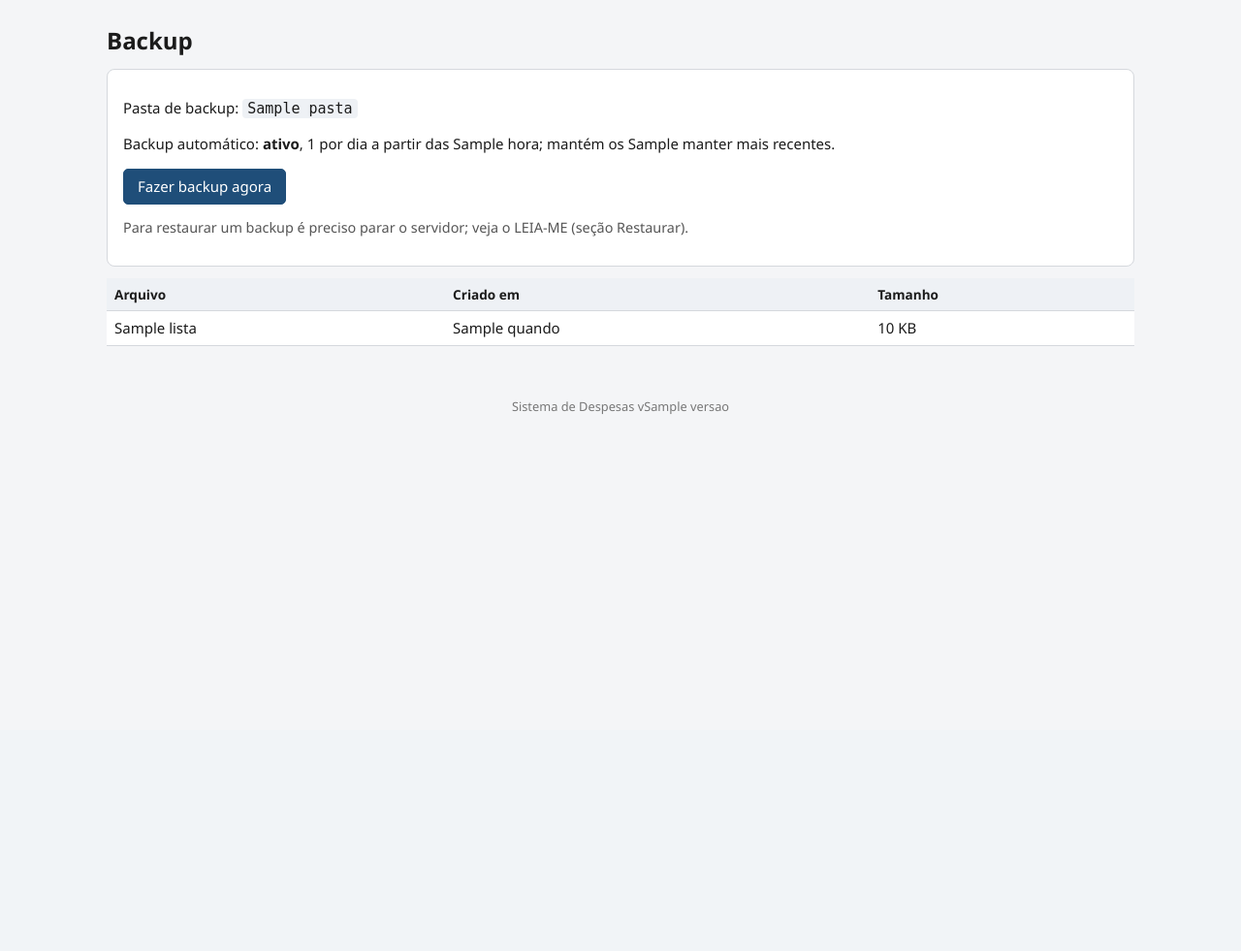
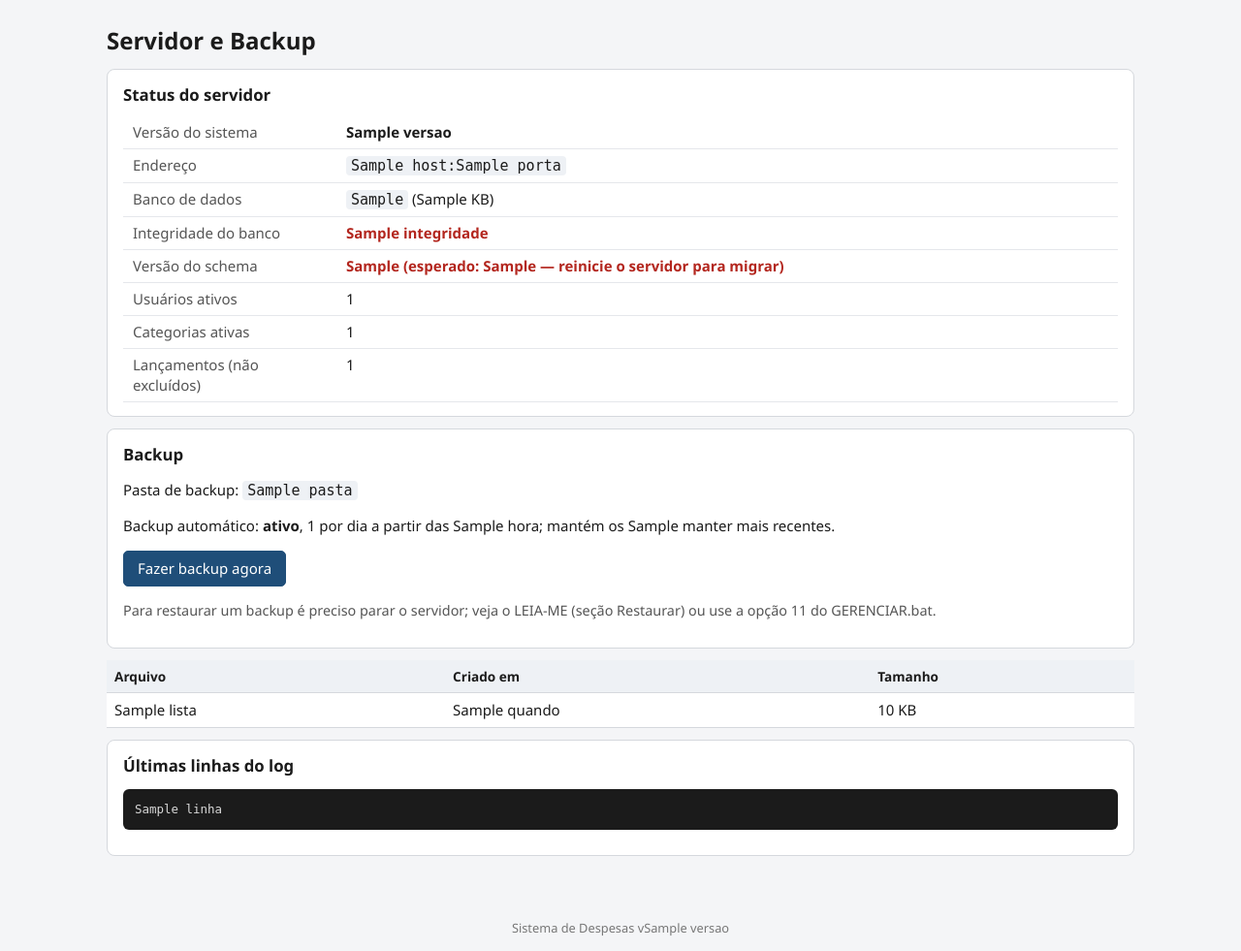
Before and after one commit to gustavosr-soft/despesas_sn, a Python web app: template despesas/templates/backup.html in a window 1280 px wide. Shown: the part 47-1028 px from the top of the page at 97% size. Before the commit the page ends 474 px from the top, so only its background shows below. Run offline with Jinja, Linux system fonts and the light colour scheme; the template is opened without the code that fills it: most values are stand-ins (such as "Sample title", 1, 10 or a date in 2020).

Commit message:
Painel Servidor (status do banco, log) e GERENCIAR.bat mais seguro
- /admin/backup vira "Servidor e Backup": caminho do banco, integridade,
  versão do schema, contagens, últimas linhas do log e botão de backup.
- GERENCIAR.bat: opção 14 avisa e exige SIM se já existe banco.

Co-Authored-By: Claude Sonnet 5.5 <noreply@anthropic.com>
Claude-Session: https://claude.ai/code/session_01MmZByyhjXaBsP9doBP8Aqz

```diff
--- a/despesas/static/estilo.css
+++ b/despesas/static/estilo.css
@@ -33,6 +33,13 @@ h2 { font-size: 1.05rem; margin: 0 0 .6em; }
 .aviso { padding: 10px 14px; border-radius: 6px; margin: 10px 0; border: 1px solid; }
 .aviso.erro { background: #fdecea; border-color: var(--erro); color: var(--erro); }
 .aviso.ok { background: #e8f5ec; border-color: var(--ok); color: var(--ok); }
+.status-servidor { width: 100%; border-collapse: collapse; }
+.status-servidor td { padding: 6px 10px; border-bottom: 1px solid var(--borda); vertical-align: top; }
+.status-servidor td:first-child { color: #555; width: 220px; }
+.ok-texto { color: var(--ok); font-weight: 600; }
+.erro-texto { color: var(--erro); font-weight: 600; }
+.log-recente { background: #1b1b1b; color: #d8d8d8; padding: 12px; border-radius: 6px; overflow-x: auto;
+  font-size: .78rem; line-height: 1.4; max-height: 320px; overflow-y: auto; white-space: pre-wrap; }
 label { display: block; font-size: .85rem; color: #333; margin-bottom: 10px; }
 input, select, button { font: inherit; }
 input, select { display: block; width: 100%; margin-top: 3px; padding: 7px 8px; border: 1px solid #9aa0a8; border-radius: 5px; background: #fff; }
--- a/despesas/templates/backup.html
+++ b/despesas/templates/backup.html
@@ -1,16 +1,41 @@
 {% extends "base.html" %}
-{% block titulo %}Backup · Despesas{% endblock %}
+{% block titulo %}Servidor e Backup · Despesas{% endblock %}
 {% block conteudo %}
-<h1>Backup</h1>
+<h1>Servidor e Backup</h1>
+
 <section class="cartao">
+  <h2>Status do servidor</h2>
+  <table class="status-servidor">
+    <tr><td>Versão do sistema</td><td><b>{{ versao }}</b></td></tr>
+    <tr><td>Endereço</td><td><code>{{ host }}:{{ porta }}</code></td></tr>
+    <tr><td>Banco de dados</td><td><code>{{ caminho_banco }}</code> ({{ tamanho_kb }} KB)</td></tr>
+    <tr>
+      <td>Integridade do banco</td>
+      <td class="{{ 'ok-texto' if integridade == 'ok' else 'erro-texto' }}">{{ integridade }}</td>
+    </tr>
+    <tr>
+      <td>Versão do schema</td>
+      <td class="{{ '' if versao_schema == schema_atual else 'erro-texto' }}">
+        {{ versao_schema }}{% if versao_schema != schema_atual %} <b>(esperado: {{ schema_atual }} — reinicie o servidor para migrar)</b>{% endif %}
+      </td>
+    </tr>
+    <tr><td>Usuários ativos</td><td>{{ n_usuarios }}</td></tr>
+    <tr><td>Categorias ativas</td><td>{{ n_categorias }}</td></tr>
+    <tr><td>Lançamentos (não excluídos)</td><td>{{ n_lancamentos }}</td></tr>
+  </table>
+</section>
+
+<section class="cartao">
+  <h2>Backup</h2>
   <p>Pasta de backup: <code>{{ pasta }}</code></p>
   <p>Backup automático: <b>{{ 'ativo' if ativo else 'desativado' }}</b>{% if ativo %}, 1 por dia a partir das {{ hora }}; mantém os {{ manter }} mais recentes{% endif %}.</p>
   <form method="post">
     <input type="hidden" name="csrf" value="{{ csrf_token() }}">
     <button type="submit" class="primario">Fazer backup agora</button>
   </form>
-  <p class="nota">Para restaurar um backup é preciso parar o servidor; veja o LEIA-ME (seção Restaurar).</p>
+  <p class="nota">Para restaurar um backup é preciso parar o servidor; veja o LEIA-ME (seção Restaurar) ou use a opção 11 do GERENCIAR.bat.</p>
 </section>
+
 <table class="simples">
   <thead><tr><th>Arquivo</th><th>Criado em</th><th>Tamanho</th></tr></thead>
   <tbody>
@@ -18,4 +43,11 @@
   {% else %}<tr><td colspan="3" class="vazio">Nenhum backup ainda.</td></tr>{% endfor %}
   </tbody>
 </table>
+
+{% if log_linhas %}
+<section class="cartao">
+  <h2>Últimas linhas do log</h2>
+  <pre class="log-recente">{% for linha in log_linhas %}{{ linha }}{% endfor %}</pre>
+</section>
+{% endif %}
 {% endblock %}
--- a/despesas/templates/base.html
+++ b/despesas/templates/base.html
@@ -16,7 +16,7 @@
     {% if pode('admin') %}
       <a href="{{ url_for('adm_categorias') }}">Categorias</a>
       <a href="{{ url_for('adm_usuarios') }}">Usuários</a>
-      <a href="{{ url_for('adm_backup') }}">Backup</a>
+      <a href="{{ url_for('adm_backup') }}">Servidor</a>
       <a href="{{ url_for('adm_auditoria') }}">Histórico</a>
     {% endif %}
   </nav>
```
Also changed, not shown: despesas/web.py (+28 -2 lines), tests/test_web.py (+10 -0 lines), 1 other file.
